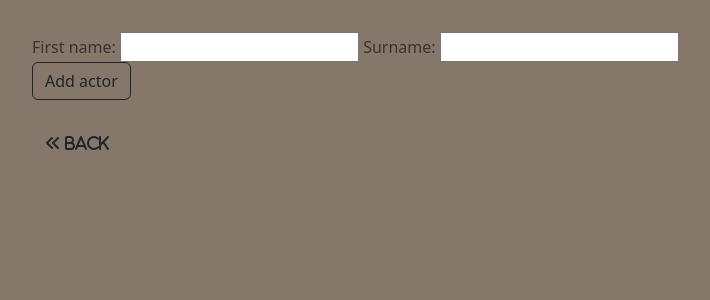
After one commit to Gruszecki/Django-lerning, a Django app: page /filmy/new_actor/ in a window 1280 px wide. The commit adds this page. Shown: the top 300 px of the page, without its empty margins (220-930 px from the left). Run offline with Django 4.2, Linux system fonts and the light colour scheme; a user stored in the database is signed in; some libraries are stand-ins or nearby versions.

```diff
--- a/filmy/forms.py
+++ b/filmy/forms.py
@@ -1,5 +1,5 @@
 from django.forms import ModelForm
-from .models import Film, AdditionalInfo, Rating
+from .models import Film, AdditionalInfo, Rating, Actor
 
 
 class FilmForm(ModelForm):
@@ -18,3 +18,9 @@ class RatingForm(ModelForm):
     class Meta:
         model = Rating
         fields = ['rating', 'review']
+
+
+class ActorForm(ModelForm):
+    class Meta:
+        model = Actor
+        fields = ['first_name', 'surname']
--- a/filmy/models.py
+++ b/filmy/models.py
@@ -37,4 +37,4 @@ class Rating(models.Model):
 class Actor(models.Model):
     first_name = models.CharField(max_length=64, blank=False)
     surname = models.CharField(max_length=64, blank=False)
-    films = models.ManyToManyField(Film)
+    films = models.ManyToManyField(Film, related_name='actors')
--- a/filmy/urls.py
+++ b/filmy/urls.py
@@ -15,12 +15,13 @@ Including another URLconf
 """
 
 from django.urls import path
-from filmy.views import all_films_view, new_film_view, edit_film_view, delete_film_view, film_details_view
+from filmy.views import all_films_view, new_film_view, edit_film_view, delete_film_view, film_details_view, new_actor_view
 
 urlpatterns = [
     path('all/', all_films_view, name='all_films_view'),
     path('new/', new_film_view, name='new_film_view'),
     path('edit/<int:id>', edit_film_view, name='edit_film_view'),
     path('delete/<int:id>', delete_film_view, name='delete_film_view'),
-    path('details/<int:id>', film_details_view, name='film_details_view')
+    path('details/<int:id>', film_details_view, name='film_details_view'),
+    path('new_actor/', new_actor_view, name='new_actor_view')
 ]
--- a/filmy/views.py
+++ b/filmy/views.py
@@ -1,6 +1,6 @@
 from django.shortcuts import render, get_object_or_404, redirect
-from .models import Film, AdditionalInfo, Rating
-from .forms import FilmForm, AdditionalInfoForm, RatingForm
+from .models import Film, AdditionalInfo, Rating, Actor
+from .forms import FilmForm, AdditionalInfoForm, RatingForm, ActorForm
 from django.contrib.auth.decorators import login_required
 
 
@@ -79,6 +79,7 @@ def get_avg_rating(film):
 
     return f'{avg_rating:.2f}'
 
+
 def get_film_reviews(film):
     ratings = Rating.objects.filter(film=film)
     reviews = [Rating._meta.get_field('review').value_from_object(rating) for rating in ratings]
@@ -88,6 +89,7 @@ def get_film_reviews(film):
 
 def film_details_view(request, id):
     film = get_object_or_404(Film, pk=id)
+    actors = Actor.objects.all()
     reviews = get_film_reviews(film)
     avg_rating = get_avg_rating(film)
     rating_form = RatingForm(request.POST or None)
@@ -108,4 +110,16 @@ def film_details_view(request, id):
             rating_form = RatingForm(None)
             avg_rating = get_avg_rating(film)
 
-    return render(request, 'film-details.html', {'film': film, 'rating': avg_rating, 'info': info, 'rating_form': rating_form, 'reviews': reviews})
+    return render(request, 'film-details.html', {'film': film, 'rating': avg_rating, 'info': info, 'rating_form': rating_form, 'reviews': reviews, 'actors': actors})
+
+
+@login_required()
+def new_actor_view(request):
+    actor_form = ActorForm(request.POST or None)
+    films = Film.objects.all()
+
+    if actor_form.is_valid():
+        actor_form.save()
+        return redirect(new_actor_view)
+
+    return render(request, 'new-actor.html', {'actor_form': actor_form})
--- a/templates/filmy.html
+++ b/templates/filmy.html
@@ -22,7 +22,7 @@
         Add new film
         <i class="fa-solid fa-film"></i>
     </a>
-    <a class="btn" href="{% url 'new_film_view' %}" style="color:#d2ccc6;">
+    <a class="btn" href="{% url 'new_actor_view' %}" style="color:#d2ccc6;">
         Add new actor
         <i class="fa-solid fa-person"></i>
     </a>
--- /dev/null
+++ b/templates/new-actor.html
@@ -0,0 +1,28 @@
+{% extends 'main.html' %}
+{% load bootstrap %}
+
+{% block title %}Project: film | Edit{% endblock %}
+
+{% block body %}
+
+<div align="center">
+    <div class="container-sm" style="width: 50rem;" align="left">
+        <div class="card-body">
+        <form method="post" enctype="multipart/form-data">
+            {% csrf_token %}
+            {{ actor_form|bootstrap }}
+            <br>
+
+            <button type="submit" class="btn btn-outline-dark">
+                Add actor
+             </button>
+            <br><br>
+            <a class="btn"  href="{% url 'all_films_view' %}">
+                <i class="fa-solid fa-angles-left">  Back</i>
+            </a>
+        </form>
+        </div>
+    </div>
+</div>
+
+{% endblock %}
```
Also changed, not shown: templates/film-details.html (+8 -3 lines), db.sqlite3.
